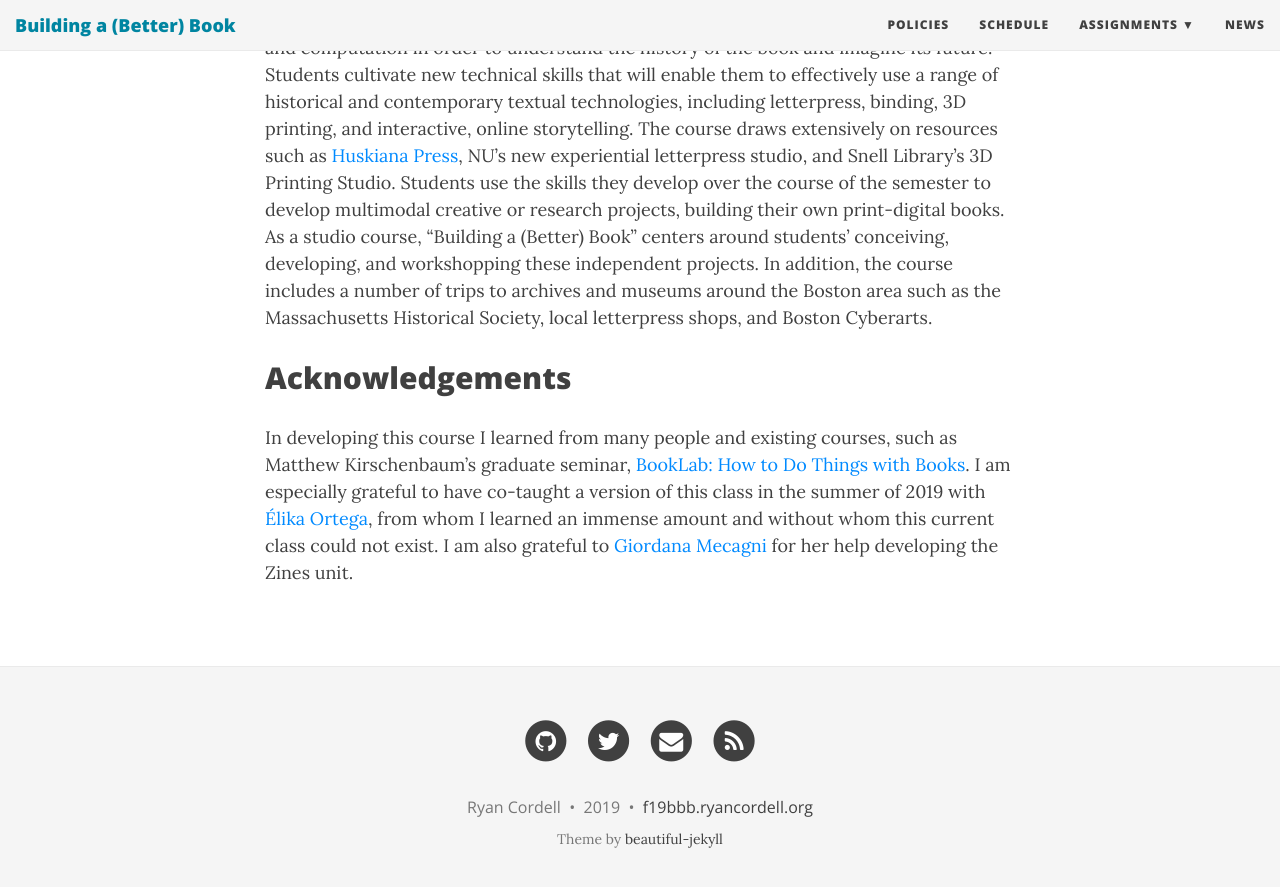
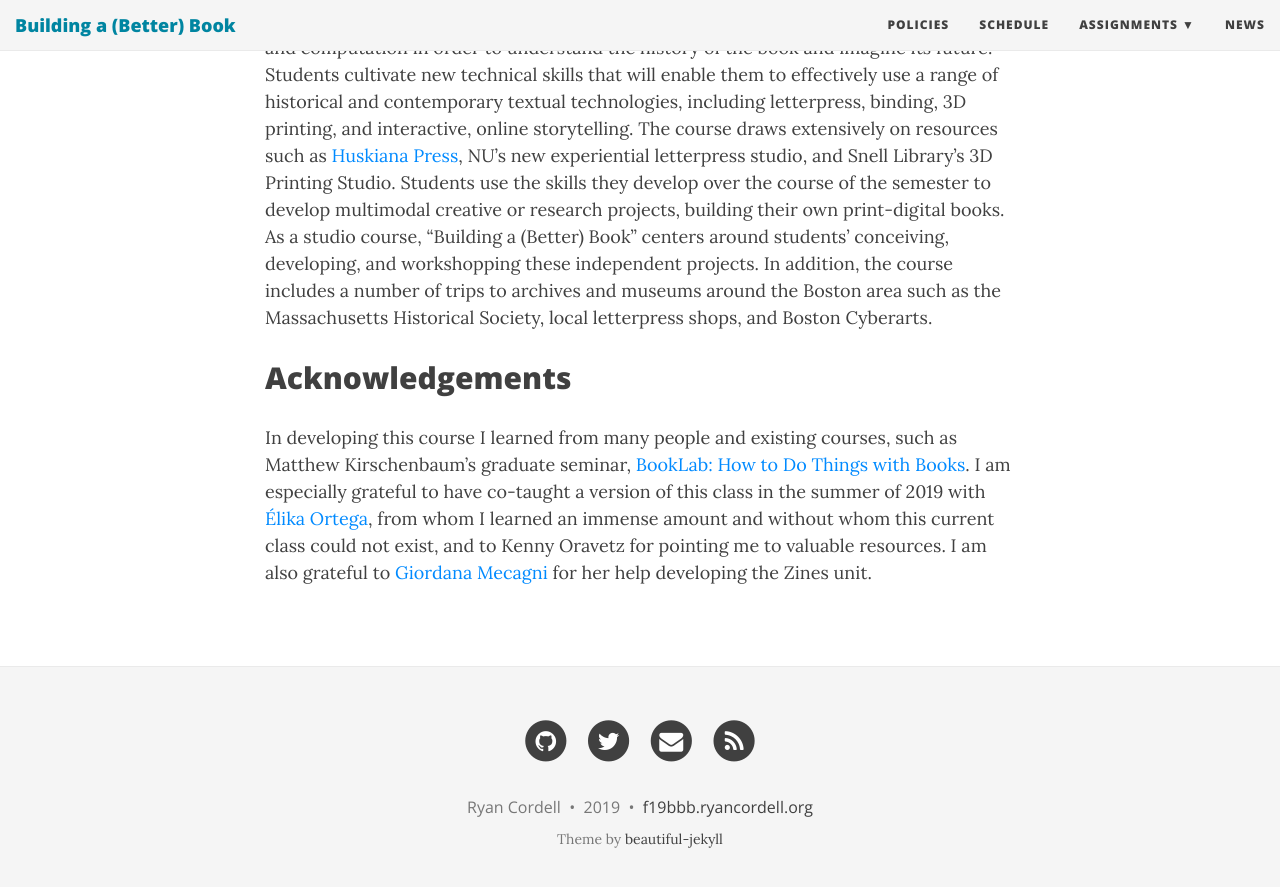
Before and after one commit to rccordell/f19bbb, a Jekyll site: the page built from index.md, in a window 1280 px wide and 900 px high, scrolled down 966 px. Shown: the top 887 px of the window. Built offline with Jekyll 4.4.1, drawn with Linux system fonts in a browser that asks for light colours; nearby versions of some CDN libraries; some web fonts are replaced.

```diff
--- a/index.md
+++ b/index.md
@@ -21,4 +21,4 @@ In this studio-based course, students investigate intersections among media, lit
 
 ## Acknowledgements
 
-In developing this course I learned from many people and existing courses, such as Matthew Kirschenbaum's graduate seminar, [BookLab: How to Do Things with Books](https://hcommons.org/deposits/objects/hc:22598/datastreams/CONTENT/content). I am especially grateful to have co-taught a version of this class in the summer of 2019 with [Élika Ortega](https://elikaortega.net/), from whom I learned an immense amount and without whom this current class could not exist. I am also grateful to [Giordana Mecagni](https://giordanamecagni.wordpress.com/) for her help developing the Zines unit.
+In developing this course I learned from many people and existing courses, such as Matthew Kirschenbaum's graduate seminar, [BookLab: How to Do Things with Books](https://hcommons.org/deposits/objects/hc:22598/datastreams/CONTENT/content). I am especially grateful to have co-taught a version of this class in the summer of 2019 with [Élika Ortega](https://elikaortega.net/), from whom I learned an immense amount and without whom this current class could not exist, and to Kenny Oravetz for pointing me to valuable resources. I am also grateful to [Giordana Mecagni](https://giordanamecagni.wordpress.com/) for her help developing the Zines unit.
```
Also changed, not shown: schedule.md (+1 -0 lines).
